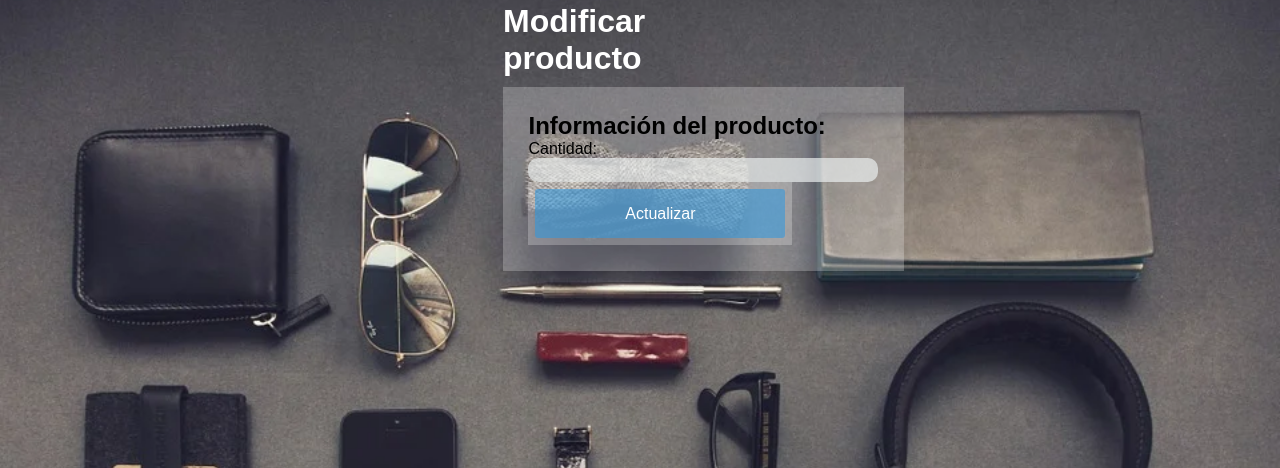
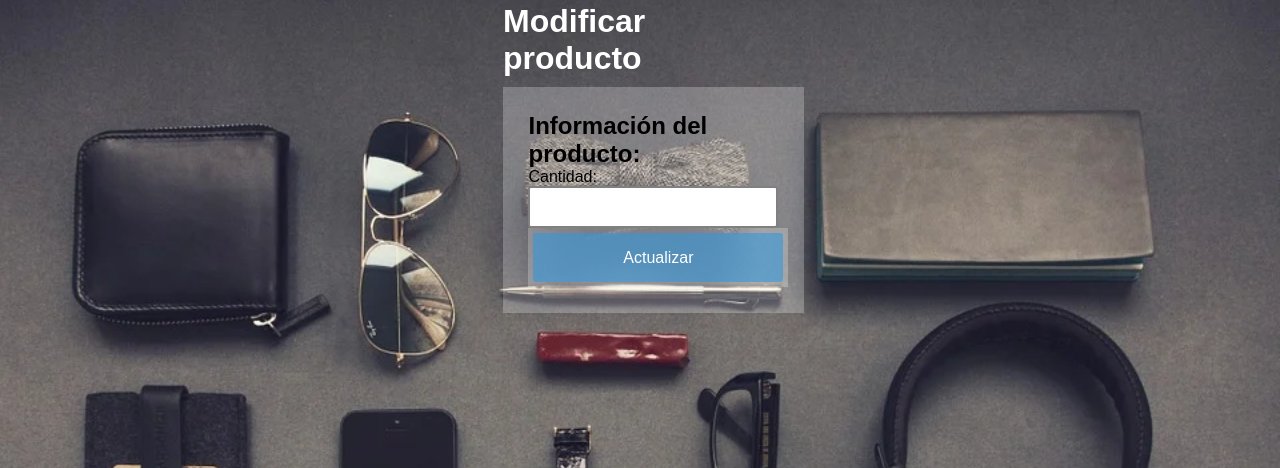
Before and after one commit to DanielOspinaOC/Inventario-Grupo-3-I-MisionTIC2022, a Flask app: template templates/modificarproducto.html in a window 1280 px wide; the page is wider, and only the part inside the window is pictured. Shown: the top 468 px of that part. Run offline with Flask 2, Linux system fonts and the light colour scheme; the template is opened without the code that fills it: values that come from a table or form of the project are taken from there, others are empty.

Commit message:
Update modificarproducto.html

```diff
--- a/templates/modificarproducto.html
+++ b/templates/modificarproducto.html
@@ -14,24 +14,22 @@
             <h2>Información del producto:</h2>
             {% if session.get("usuarios").get("rol")=="adm" %}
             <p>Codigo:</p>
-            {{ form.codigo (class="input")}}
+            {{ form.codigo (class="inpu")}}
 
             <p>Nombre:</p>
-            {{ form.nombre (class="input")}}
+            {{ form.nombre (class="inpu")}}
 
             <p>Precio:</p>
-            {{ form.precio (class="input")}}
+            {{ form.precio (class="inpu")}}
             {% endif %}
             <p>Cantidad: </p>
-            {{ form.cantidad (class="input")}}
+            {{ form.cantidad (class="inpu")}}
             {% if session.get("usuarios").get("rol")=="adm" %}
             <p>Descripción:</p>
-            {{ form.descripcion (class="input")}}
+            {{ form.descripcion (class="inpu")}}
 
             <h3>Subir nueva imagen:</h3>
-            <div class="contenedor2">
-                <img src="{{ url_for ('static', filename='img/subir.jpg')}}" width="100">
-            </div>
+            {{ form.imagen }}
             {% endif %}
             <div class="contenedor2">
 
```
